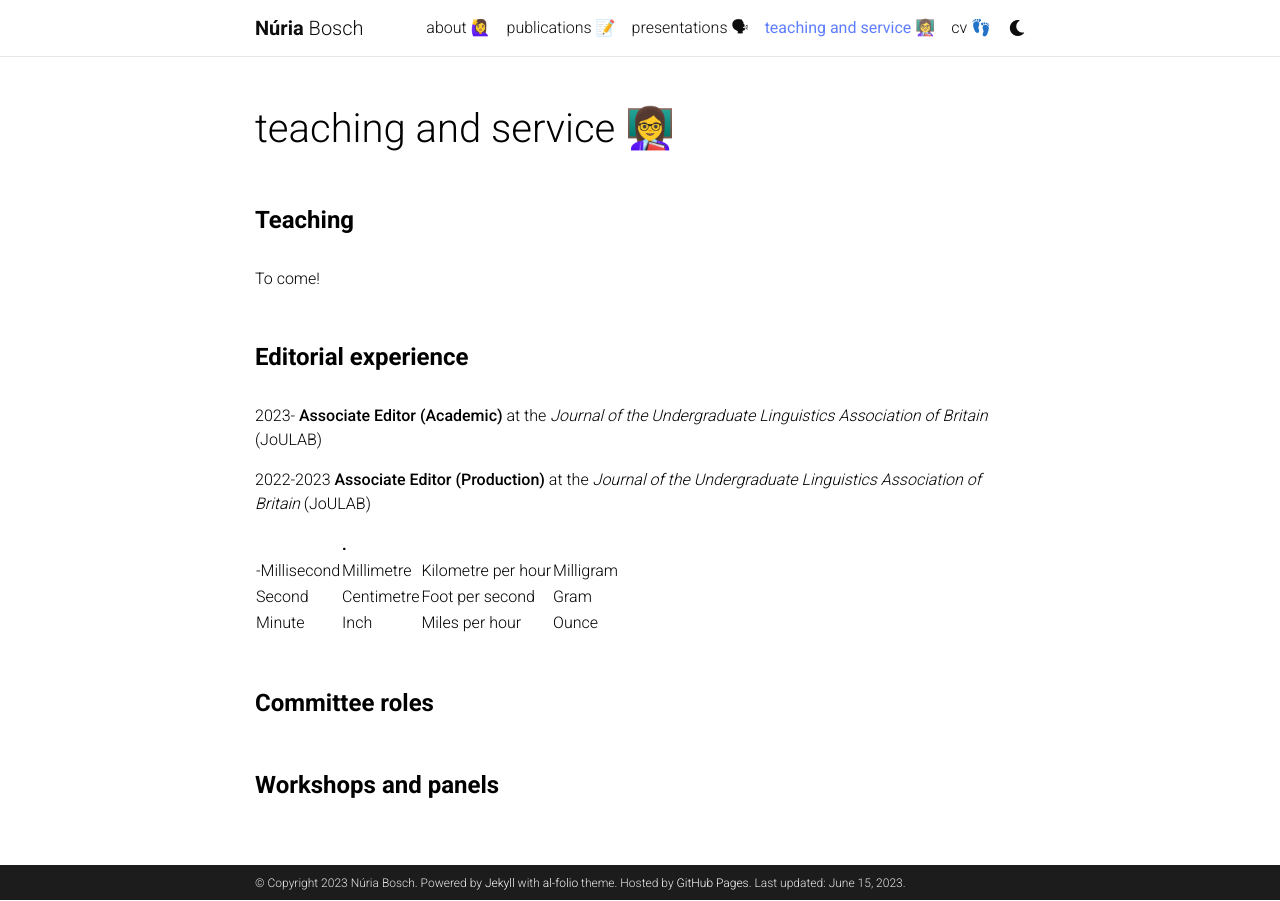
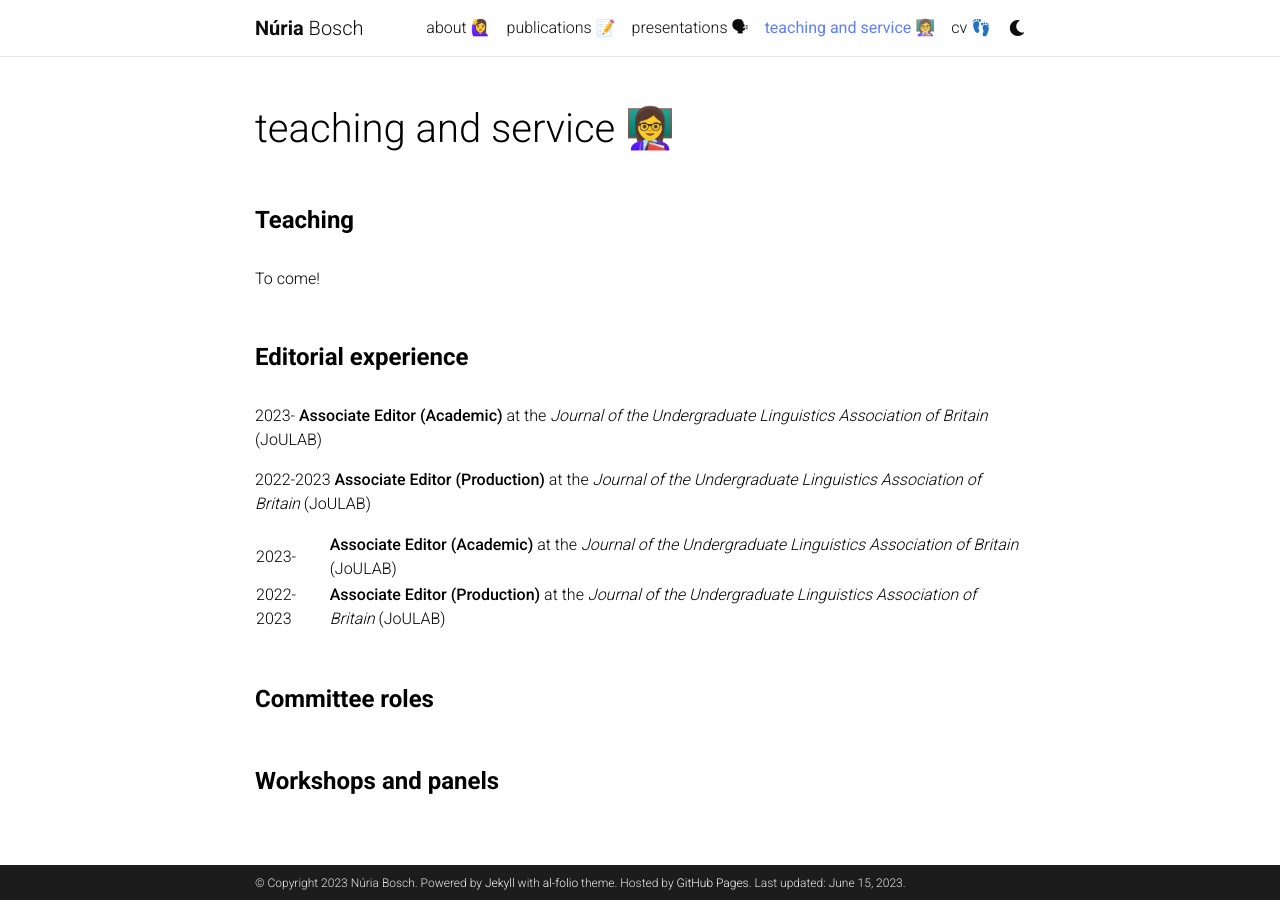
Before and after one commit to nuria-bosch/nuria-bosch.github.io, a Jekyll site: the page built from _pages/teaching_and_service.md, in a window 1280 px wide. Built offline with Jekyll 4.4.1, drawn with Linux system fonts in a browser that asks for light colours; comment, search, counter and statistics services are not loaded; a style sheet for code colours, icons or effects is not loaded.

Commit message:
Update teaching_and_service.md

```diff
--- a/_pages/teaching_and_service.md
+++ b/_pages/teaching_and_service.md
@@ -24,13 +24,8 @@ td, th {
 }
 </style>
 
-
-
-|              |.              |                    |              |
-| ------------ | ------------- | ------------------ | ------------ |
-| -Millisecond | Millimetre    | Kilometre per hour | Milligram    |
-| Second       | Centimetre    | Foot per second    | Gram         |
-| Minute       | Inch          | Miles per hour     | Ounce        |
+| 2023- | **Associate Editor (Academic)** at the _Journal of the Undergraduate Linguistics Association of Britain_ (JoULAB) |
+| 2022-2023 | **Associate Editor (Production)** at the _Journal of the Undergraduate Linguistics Association of Britain_ (JoULAB) |
 
 <h4 style="margin-top: 3.3rem; margin-bottom: 2rem; font-weight: bold;">Committee roles</h4>
 
```
